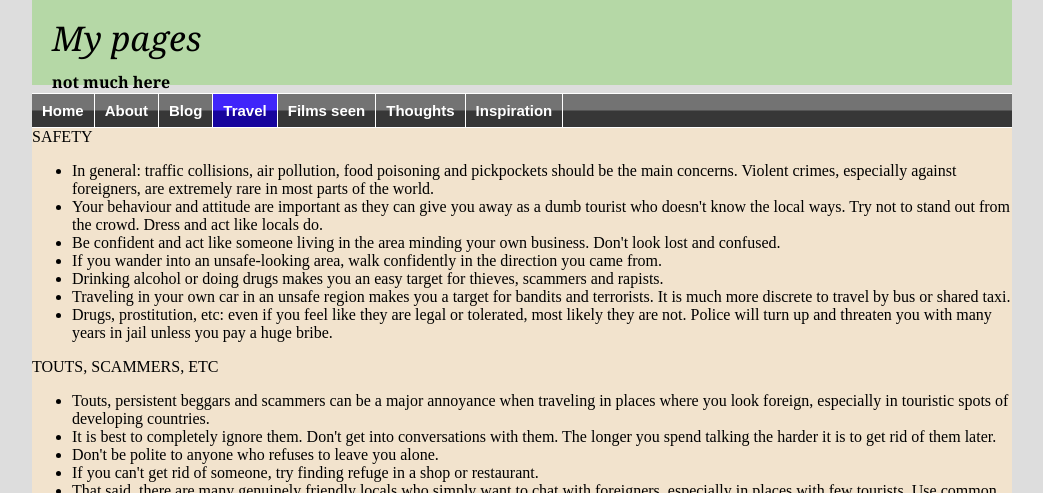
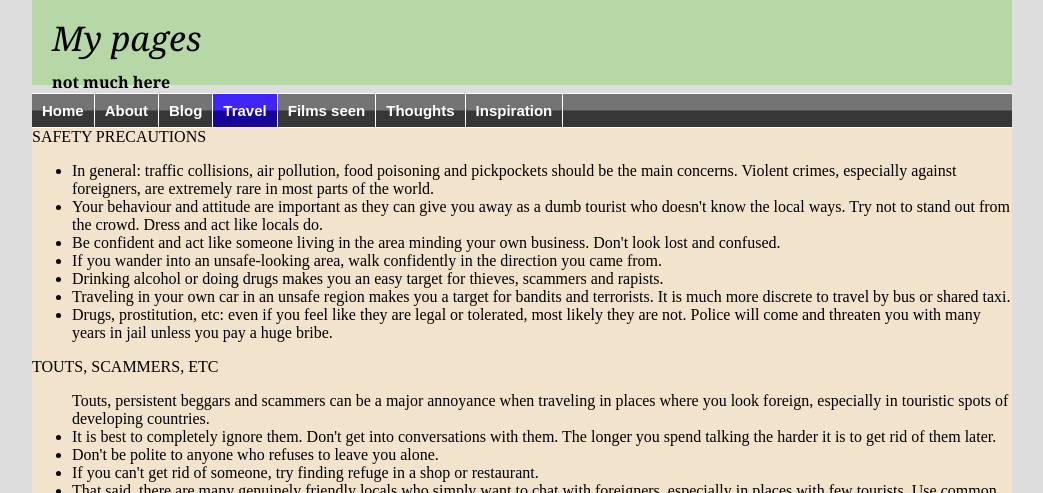
Before and after one commit to witba/witba.github.io, a Jekyll site: the page built from travel/safety.html, in a window 1280 px wide. Shown: the top 493 px of the page, without its empty margins (118-1161 px from the left). Built offline with Jekyll 4.4.1, drawn with Linux system fonts in a browser that asks for light colours.

Commit message:
Update safety.html

```diff
--- a/travel/safety.html
+++ b/travel/safety.html
@@ -5,7 +5,7 @@ title: Travel resources
 
 <div class="travel">
 
-<p>SAFETY</p>
+<p>SAFETY PRECAUTIONS</p>
 <ul>
 <li>In general: traffic collisions, air pollution, food poisoning and pickpockets should be the main concerns. Violent crimes, especially against foreigners, are extremely rare in most parts of the world.</li>
 <li>Your behaviour and attitude are important as they can give you away as a dumb tourist who doesn't know the local ways. Try not to stand out from the crowd. Dress and act like locals do.</li>
@@ -13,11 +13,11 @@ title: Travel resources
 <li>If you wander into an unsafe-looking area, walk confidently in the direction you came from.</li>
 <li>Drinking alcohol or doing drugs makes you an easy target for thieves, scammers and rapists.</li>
 <li>Traveling in your own car in an unsafe region makes you a target for bandits and terrorists. It is much more discrete to travel by bus or shared taxi.</li>
-<li>Drugs, prostitution, etc: even if you feel like they are legal or tolerated, most likely they are not. Police will turn up and threaten you with many years in jail unless you pay a huge bribe.</li>
+<li>Drugs, prostitution, etc: even if you feel like they are legal or tolerated, most likely they are not. Police will come and threaten you with many years in jail unless you pay a huge bribe.</li>
 </ul>
 <p>TOUTS, SCAMMERS, ETC</p>
 <ul>
-<li>Touts, persistent beggars and scammers can be a major annoyance when traveling in places where you look foreign, especially in touristic spots of developing countries.</li>
+Touts, persistent beggars and scammers can be a major annoyance when traveling in places where you look foreign, especially in touristic spots of developing countries.
 <li>It is best to completely ignore them. Don't get into conversations with them. The longer you spend talking the harder it is to get rid of them later.</li>
 <li>Don't be polite to anyone who refuses to leave you alone.</li>
 <li>If you can't get rid of someone, try finding refuge in a shop or restaurant.</li>
```
